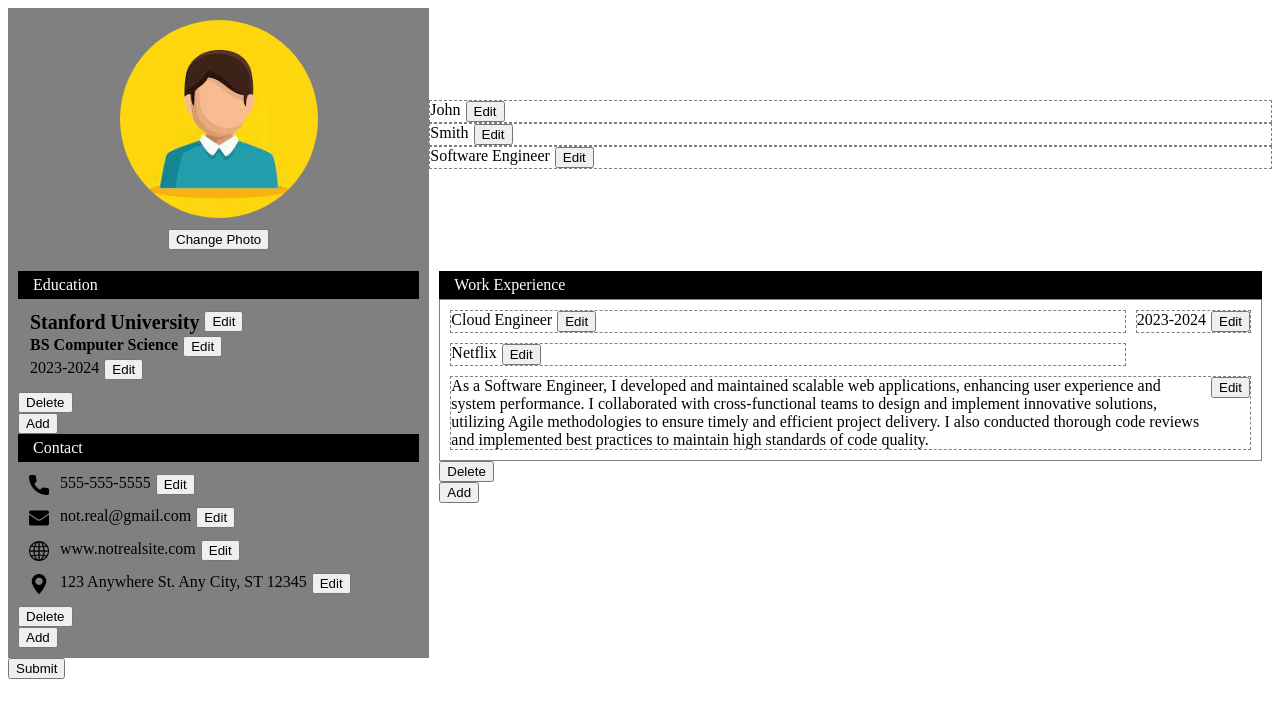
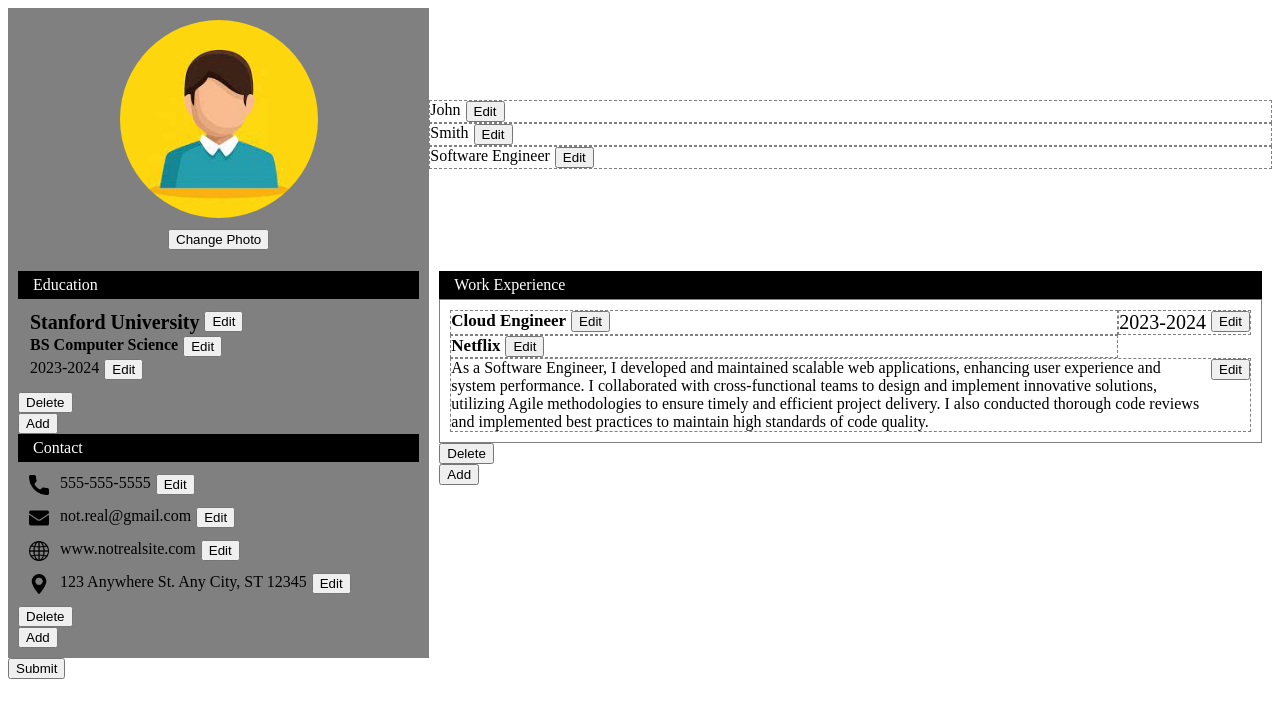
Before and after one commit to Jaizzer/swift-cv, a React (Vite) app: page / in a window 1280 px wide. Shown: the top 718 px of the page. Built offline with nearby package versions, Linux system fonts and the light colour scheme.

Commit message:
feat: Adjust font-size of work-experience content

```diff
--- a/src/index.css
+++ b/src/index.css
@@ -178,7 +178,8 @@ form.image-link label {
     padding: 0px;
 }
 
-.education {
+.education,
+.experience {
     gap: 0px;
 }
 
@@ -190,3 +191,14 @@ form.image-link label {
 .editable-div.course {
     font-weight: 600;
 }
+
+.cv-area .editable-div.work-title,
+.cv-area .editable-div.company {
+    font-size: 17px;
+    font-weight: 600;
+}
+
+.editable-div.working-years {
+    font-size: 20px;
+    font-weight: 500;
+}
```
